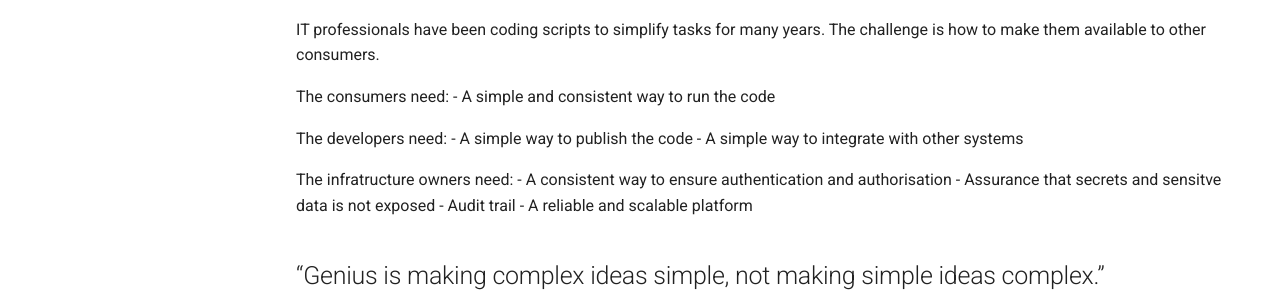
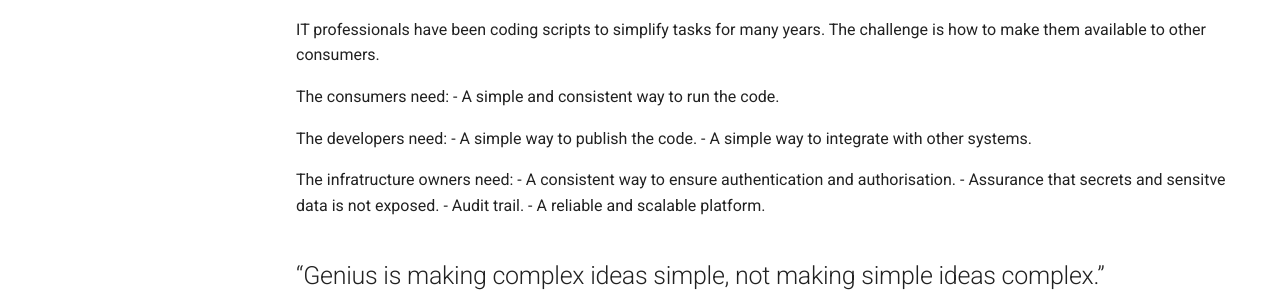
Before and after one commit to kriten-io/kriten-docs, an MkDocs documentation site: the page built from docs/why.md, in a window 1280 px wide and 1020 px high. Shown: the part 404-708 px from the top of the window. Built offline with MkDocs 1.6.1 and Material for MkDocs 9.7.7, drawn with Linux system fonts in a browser that asks for light colours.

Commit message:
Update why.md

```diff
--- a/docs/why.md
+++ b/docs/why.md
@@ -10,17 +10,17 @@ Organisations have a large potential resource pool empowered to build customised
 IT professionals have been coding scripts to simplify tasks for many years. The challenge is how to make them available to other consumers.
 
 The consumers need:
-- A simple and consistent way to run the code
+- A simple and consistent way to run the code.
 
 The developers need:
-- A simple way to publish the code
-- A simple way to integrate with other systems
+- A simple way to publish the code.
+- A simple way to integrate with other systems.
 
 The infratructure owners need:
-- A consistent way to ensure authentication and authorisation
-- Assurance that secrets and sensitve data is not exposed
-- Audit trail
-- A reliable and scalable platform
+- A consistent way to ensure authentication and authorisation.
+- Assurance that secrets and sensitve data is not exposed.
+- Audit trail.
+- A reliable and scalable platform.
 
 ## “Genius is making complex ideas simple, not making simple ideas complex.”
 
```
